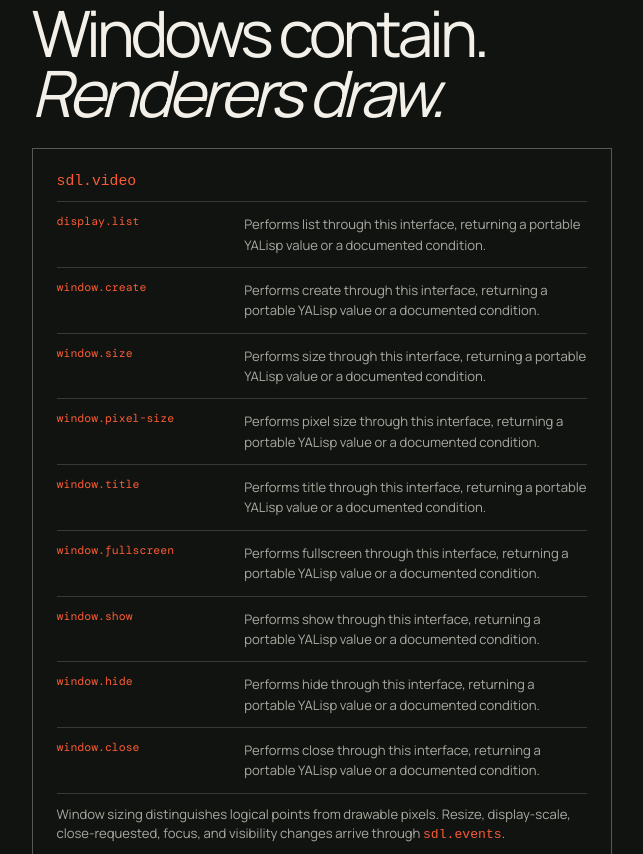
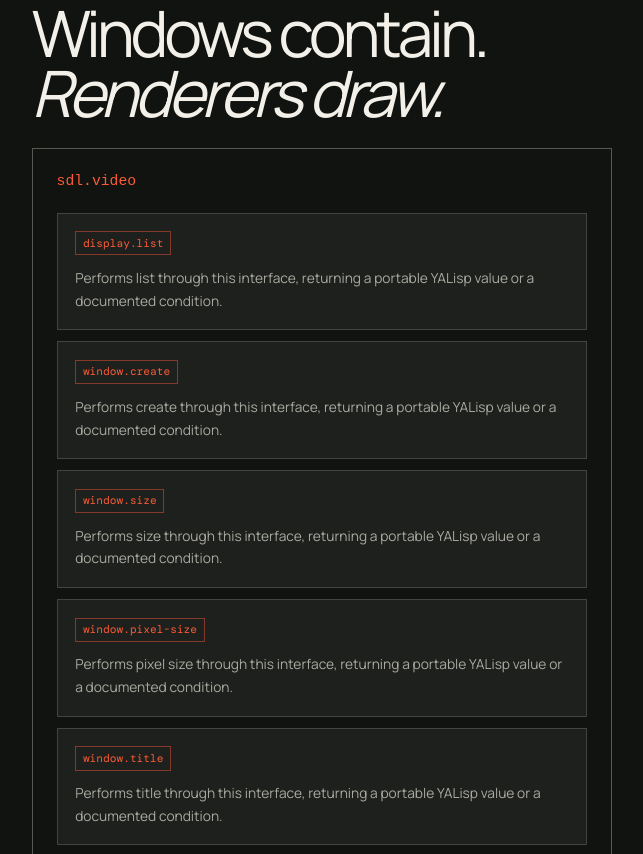
Before and after one commit to etdofreshai/yalisp, a website built with Vite: page apps/web/docs/sdl/index.html in a window 1280 px wide. Shown: the part 2232-3086 px from the top of the page, without its empty margins (378-1021 px from the left). Built offline with nearby package versions, Linux system fonts and the light colour scheme.

Commit message:
Refine function reference styling

```diff
--- a/apps/web/src/docs.css
+++ b/apps/web/src/docs.css
@@ -72,10 +72,10 @@ section p:not(.section-number) { max-width: 550px; color: var(--muted); font-siz
 .inventory details { border-bottom: 1px solid var(--line); }
 .inventory summary { padding: 1rem 0; cursor: pointer; font-family: "DM Mono", monospace; font-size: .8rem; }
 .function-list { padding: 0 0 1.25rem; margin: 0; color: var(--muted); font-family: "DM Mono", monospace; font-size: .72rem !important; line-height: 1.9 !important; }
-.function-reference { display: grid; gap: 0; padding: 0; margin: .8rem 0 0; list-style: none; border-top: 1px solid var(--line); }
-.function-reference li { display: grid; grid-template-columns: minmax(150px, 1fr) minmax(0, 2fr); gap: 1rem; padding: .75rem 0; border-bottom: 1px solid var(--line); }
-.function-reference code { color: #fa5b35; font-family: "DM Mono", monospace; font-size: .72rem; }
-.function-reference span { color: var(--muted); font-size: .82rem; line-height: 1.55; }
+.function-reference { display: grid; gap: .7rem; padding: 0; margin: 1.5rem 0 0; list-style: none; }
+.function-reference li { padding: 1rem 1.1rem 1.05rem; border: 1px solid var(--line); background: color-mix(in srgb, var(--paper) 94%, var(--ink)); }
+.function-reference code { display: inline-block; padding: .28rem .42rem; border: 1px solid color-mix(in srgb, #fa5b35 46%, transparent); color: #fa5b35; font-family: "DM Mono", monospace; font-size: .7rem; line-height: 1.2; }
+.function-reference span { display: block; max-width: 62ch; margin-top: .72rem; color: var(--muted); font-family: "Manrope", sans-serif; font-size: .86rem; line-height: 1.65; }
 @media (max-width: 760px) {
   .docs-header { padding: 0 5vw; }
   .docs-menu { display: inline-flex; }
@@ -88,5 +88,4 @@ section p:not(.section-number) { max-width: 550px; color: var(--muted); font-siz
   .nav-open .docs-nav { display: flex; }
   main { padding: 4rem 5vw; }
   section { padding-bottom: 4rem; margin-top: 4rem; }
-  .function-reference li { grid-template-columns: 1fr; gap: .35rem; }
 }
```
